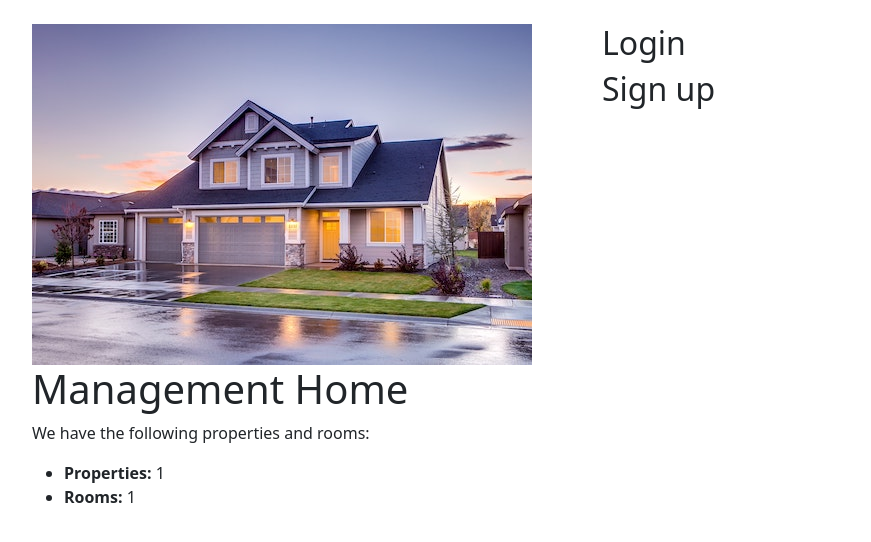
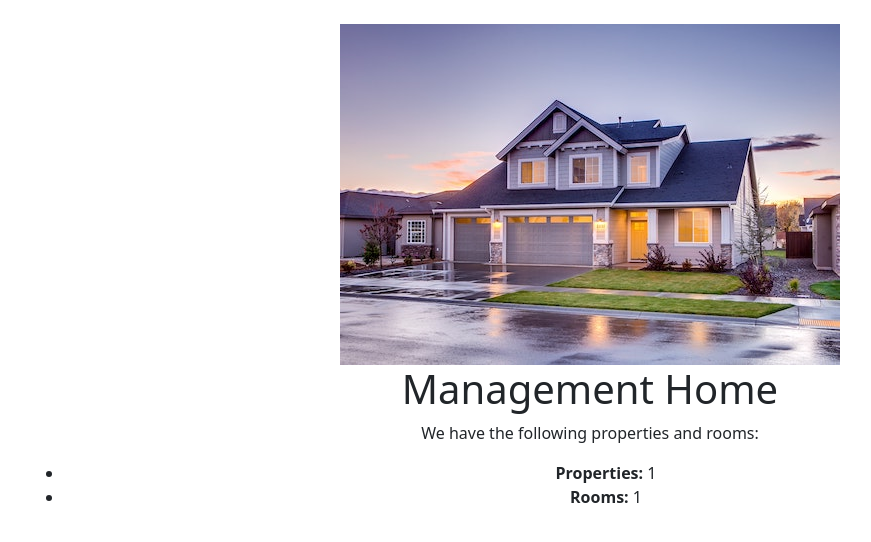
Before and after one commit to climpanarak/Group-3, a Django app: page / in a window 1280 px wide. Shown: the part 56-598 px from the top of the page, without its empty margins (50-921 px from the left). Run offline with Django 4.2, Linux system fonts and the light colour scheme; data comes from the database, SQL or seed files in the repository; both versions use the stored data as it was after the commit; tables that the repository leaves empty hold one stand-in row (values such as "Sample post").

Commit message:
index update

```diff
--- a/manager/templates/index.html
+++ b/manager/templates/index.html
@@ -3,24 +3,14 @@
 {% load static %}
 
 {% block content %}
-    <div class="row">
-        <div class="col-md-6">
-            <!-- Property picture -->
-            <img src="{% static 'property_image.jpg' %}" alt="Property Image">
-        </div>
-        <div class="col-md-6">
-            <!-- Login/Sign-in portal -->
-            <h2>Login</h2>
-            <!-- Add your login form here -->
-
-            <h2>Sign up</h2>
-            <!-- Add your sign-up form here -->
-        </div>
+    <div class="text-center">
+        <!-- Property picture -->
+        <img src="{% static 'property_image.jpg' %}" alt="Property Image">
     </div>
 
-    <h1>Management Home</h1>
-    <p>We have the following properties and rooms:</p>
-    <ul>
+    <h1 class="text-center">Management Home</h1>
+    <p class="text-center">We have the following properties and rooms:</p>
+    <ul class="text-center">
         <li><strong>Properties:</strong> {{ num_properties }}</li>
         <li><strong>Rooms:</strong> {{ num_rooms }}</li>
     </ul>
```
Also changed, not shown: db.sqlite3.
